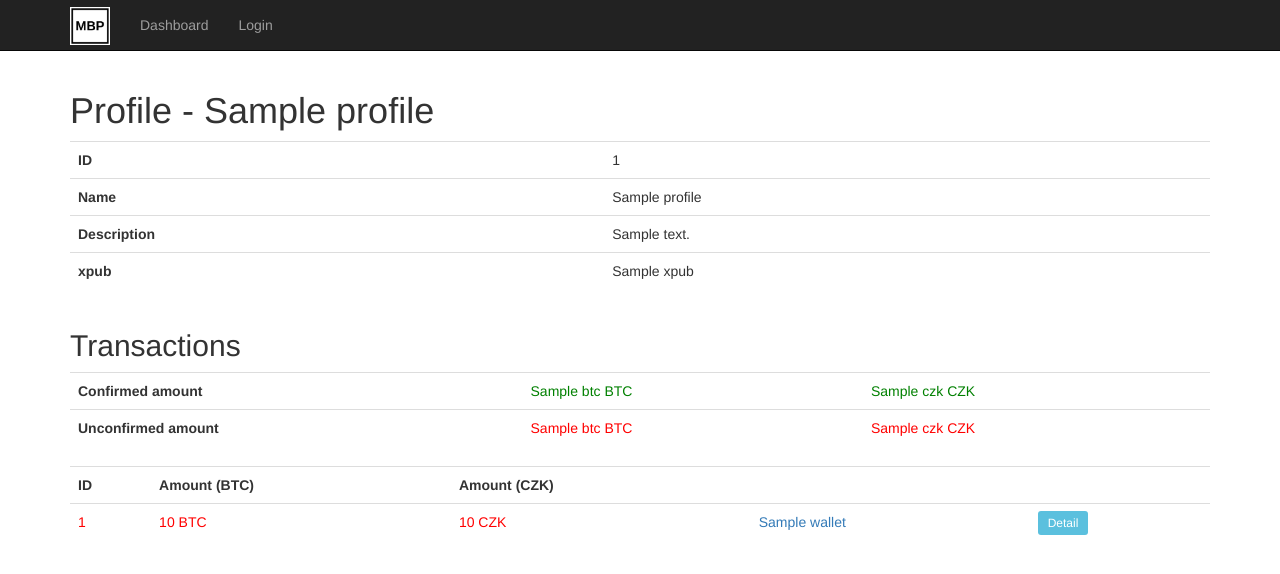
After one commit to ondrejsika/mbp, a Django app: template profile/templates/profile/detail.html in a window 1280 px wide. The commit adds this page. Shown: the top 574 px of the page. Run offline with Django 3.2, Linux system fonts and the light colour scheme; the template is opened without the code that fills it: most values are stand-ins (such as "Sample title", 1, 10 or a date in 2020); some libraries are stand-ins or nearby versions.

Commit message:
add profile detail, add aggregated amounts

```diff
--- /dev/null
+++ b/profile/templates/profile/detail.html
@@ -0,0 +1,62 @@
+{% extends 'base.html' %}
+{% load i18n %}
+{% block container %}
+    <h1>Profile - {{ profile.name }}</h1>
+    <div class="row">
+        <div class="col-lg-12">
+            <table class="table">
+                <tr>
+                    <th>ID</th>
+                    <td>{{ profile.id }}</td>
+                </tr>
+                <tr>
+                    <th>Name</th>
+                    <td>{{ profile.name }}</td>
+                </tr>
+                <tr>
+                    <th>Description</th>
+                    <td>{{ profile.description|linebreaksbr }}</td>
+                </tr>
+                <tr>
+                    <th>xpub</th>
+                    <td>{{ profile.xpub }}</td>
+                </tr>
+            </table>
+        </div>
+    </div>
+    <div class="row">
+        <div class="col-lg-12">
+            <h2>Transactions</h2>
+            <table class="table">
+                <tr>
+                    <th>Confirmed amount</th>
+                    <td style="color: green;">{{ profile.get_confirmed_amount.btc }} BTC</td>
+                    <td style="color: green;">{{ profile.get_confirmed_amount.czk }} CZK</td>
+                </tr>
+                <tr>
+                    <th>Unconfirmed amount</th>
+                    <td style="color: red;">{{ profile.get_unconfirmed_amount.btc }} BTC</td>
+                    <td style="color: red;">{{ profile.get_unconfirmed_amount.czk }} CZK</td>
+                </tr>
+            </table>
+            <table class="table">
+                <tr>
+                    <th>ID</th>
+                    <th>Amount (BTC)</th>
+                    <th>Amount (CZK)</th>
+                    <th></th>
+                    <th></th>
+                </tr>
+                {% for tr in profile.transaction_set.all %}
+                    <tr style="color: {% if tr.state == tr.CONFIRMED %}green{% else %}red{% endif %};">
+                        <td>{{ tr.id }}</td>
+                        <td>{{ tr.amount_btc }} BTC</td>
+                        <td>{{ tr.amount_czk }} CZK</td>
+                        <td><a target="_blank" href="https://blockchain.info/address/{{ tr.wallet }}">{{ tr.wallet }}</a></td>
+                        <td><a target="_blank" href="{% url 'tr:detail' tr.token %}" class="btn-sm btn-info">Detail</a></td>
+                    </tr>
+                {% endfor %}
+            </table>
+        </div>
+    </div>
+{% endblock container %}
--- /dev/null
+++ b/profile/urls.py
@@ -0,0 +1,5 @@
+from django.conf.urls import patterns, include, url
+
+urlpatterns = patterns('profile.views',
+    url(r'^(?P<profile_id>\d+)/$', 'detail_view', name='detail'),
+)
--- a/urls.py
+++ b/urls.py
@@ -6,6 +6,7 @@ admin.autodiscover()
 urlpatterns = patterns('',
     url(r'^', include('account.urls', namespace='account')),
     url(r'^tr/', include('transaction.urls', namespace='tr')),
+    url(r'^profile/', include('profile.urls', namespace='profile')),
     url(r'^admin/', include(admin.site.urls)),
     url(r'^', include('login.urls')),
     url(r'^', include('password_reset.urls')),
```
Also changed, not shown: account/models.py (+14 -0 lines), account/templates/account/dashboard.html (+19 -1 lines), profile/models.py (+12 -0 lines), profile/views.py (added, +18 -0 lines).
